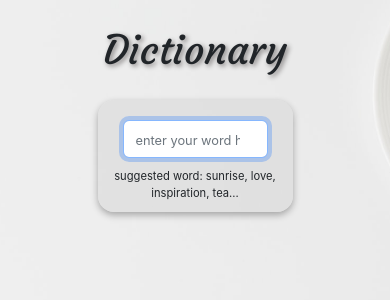
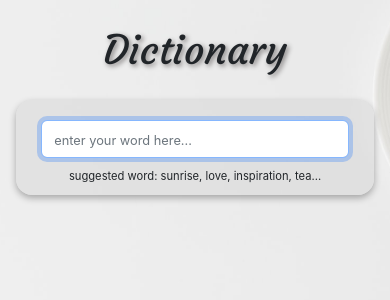
Before and after one commit to Veronikanos/dictionary-react, a React (Create React App) app: page / in a window 390 px wide. Shown: the top 300 px of the page. Built offline with nearby package versions, Linux system fonts and the light colour scheme.

Commit message:
fix: make responsive width of sections

```diff
--- a/src/Dictionary.css
+++ b/src/Dictionary.css
@@ -4,7 +4,7 @@
 	border-radius: 16px;
 	box-shadow: 0px 3px 7px rgba(0, 0, 0, 0.3);
 	margin: 20px auto;
-	width: 50%;
+	/* width: 60%; */
 	text-align: center;
 }
 
--- a/src/Dictionary.js
+++ b/src/Dictionary.js
@@ -23,7 +23,7 @@ export default function Dictionary(){
 	}
 
 	return (
-		<div className="Dictionary">
+		<div className="Dictionary col-11 col-md-6 mx-auto">
 			<section>
 				<form onSubmit={search} >
 					<input type="search" className="form-control" autoFocus={true} onChange={handleSubmit} placeholder="enter your word here..."/>
```
